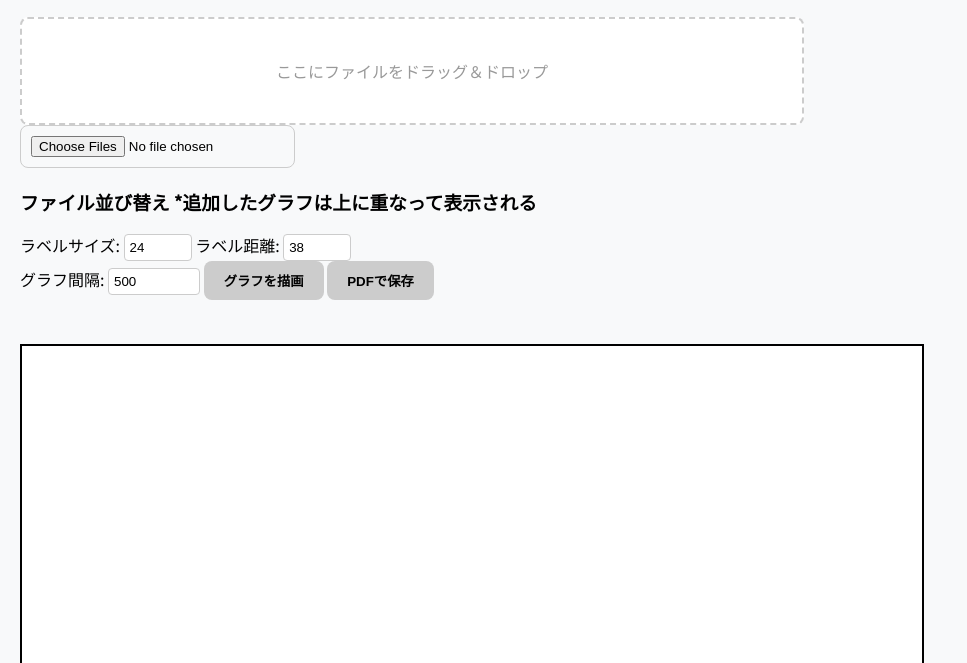
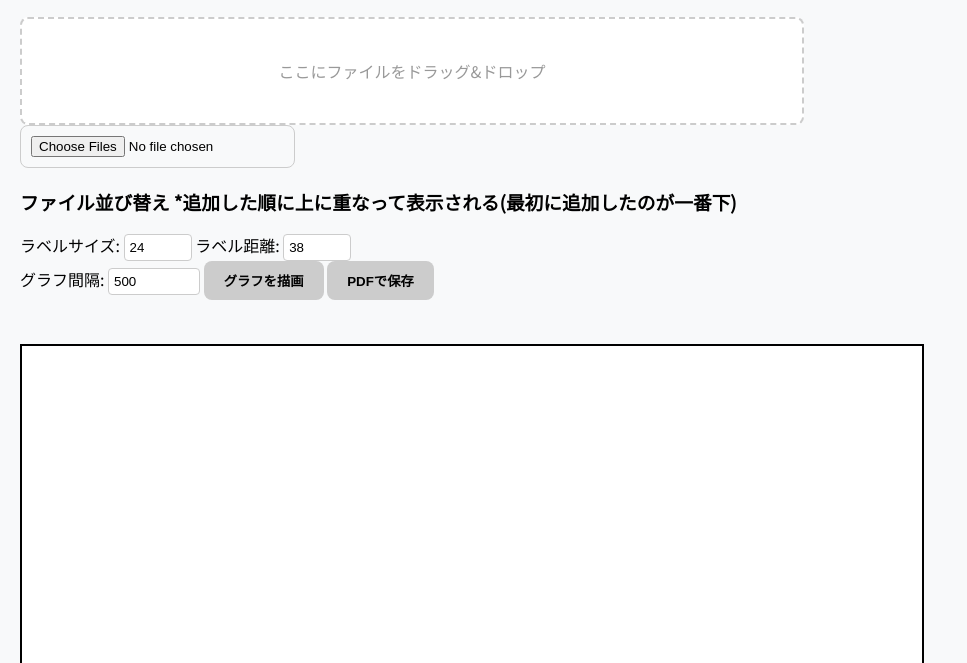
Before and after one commit to ikedadadada/yamakenn, a plain HTML site: page xrdHTML.html in a window 1280 px wide. Shown: the part 137-800 px from the top of the page, without its empty margins (0-967 px from the left). Drawn offline with nearby package versions, Linux system fonts and the light colour scheme.

Commit message:
UI調整

```diff
--- a/xrdHTML.html
+++ b/xrdHTML.html
@@ -17,9 +17,9 @@
 <body>
   <div class="center-wrapper">
     <h2>山﨑研究室 XRD グラフ作成</h2>
-    <div id="dropZone">ここにファイルをドラッグ＆ドロップ</div>
+    <div id="dropZone">ここにファイルをドラッグ&ドロップ</div>
     <input type="file" id="fileInput" multiple />
-    <h3>ファイル並び替え *追加したグラフは上に重なって表示される</h3>
+    <h3>ファイル並び替え *追加した順に上に重なって表示される(最初に追加したのが一番下)</h3>
     <ul id="fileList"></ul>
     <div class="label-control">
       <label>ラベルサイズ: <input type="number" id="labelFontSize" value="24" min="8" max="100" /></label>
```
